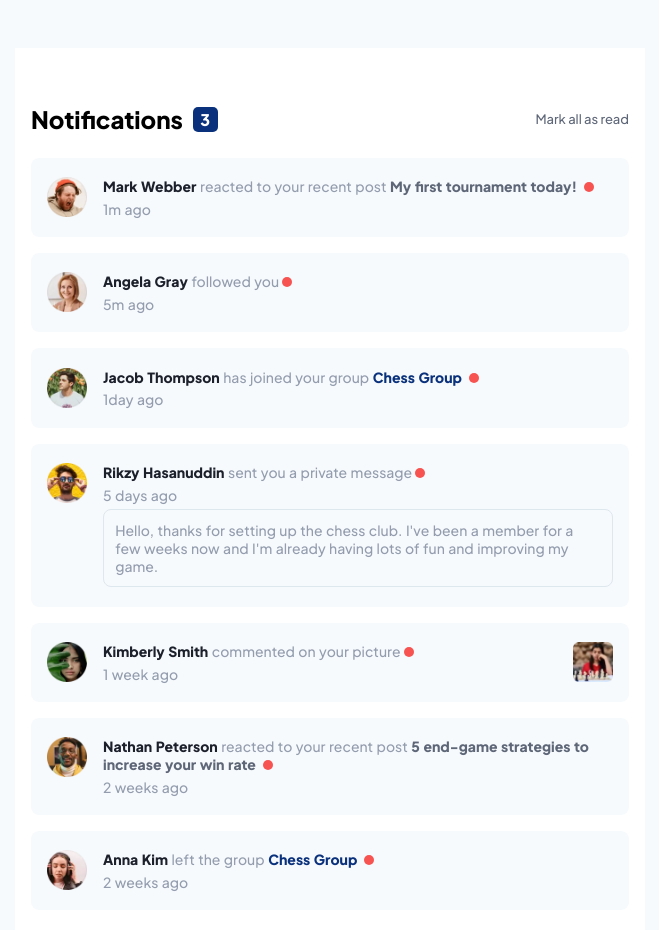
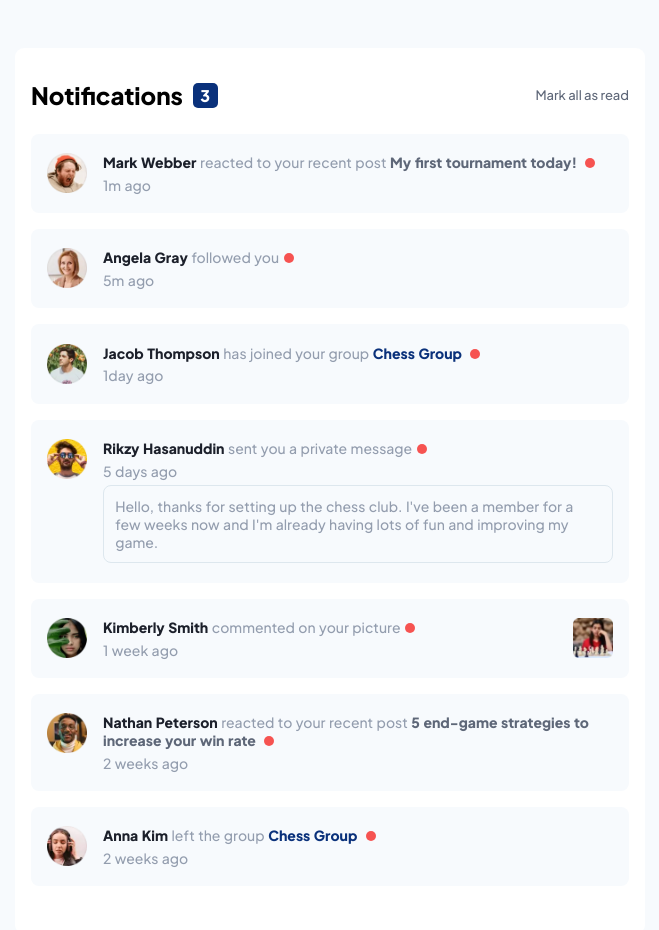
Before and after one commit to Julius-Java/notification-page, a React (Vite) app: page / in a window 1280 px wide. Shown: the top 930 px of the page, without its empty margins (310-969 px from the left). Built offline with nearby package versions, Linux system fonts and the light colour scheme.

Commit message:
Adjust main element

```diff
--- a/src/components/NotificationBox.jsx
+++ b/src/components/NotificationBox.jsx
@@ -1,4 +1,3 @@
-import angelaImg from "../assets/images/avatar-kimberly-smith.png"
 
 
 export default function NotificationBox(props) {
@@ -11,7 +10,7 @@ export default function NotificationBox(props) {
             <div className={'notification ' + (highlightAvatar && "pictureHighlight")}>
                 <div>
                     <p className='notification--text'>
-                        <span className='notification--trigger'>{trigger} </span>
+                        <a href="#" className='notification--trigger'>{trigger} </a>
                         {message}
                         {postHighlight && <span className='notificationHighlight'> {postHighlight} </span>}
                         {groupHighlight && <a href='#' className='groupHighlight'> {groupHighlight} </a>}
--- a/src/index.css
+++ b/src/index.css
@@ -39,10 +39,11 @@ body {
   margin: 0 auto;
   padding: 2em 1em;
   min-height: 10vh;
+  border-radius: 9px;
 }
 
 .top {
-  padding-block: 1.5em;
+  padding-bottom: 1.5em;
   display: flex;
   justify-content: space-between;
   align-items: center;
@@ -96,6 +97,7 @@ body {
 .notification--trigger {
   font-weight: 800;
   color: var(--neutral-dark-blue);
+  text-decoration: none;
 }
 
 .notificationHighlight {
@@ -109,7 +111,7 @@ body {
   background-color: var(--primary-red);
   border-radius: 50px;
   display: inline-block;
-  margin-left: 0.2rem;
+  margin-left: 0.3rem;
 }
 
 .notification--time {
@@ -130,13 +132,18 @@ body {
   justify-content: space-between;
 }
 
+.pictureHighlight img {
+  cursor: pointer;
+
+}
+
 .groupHighlight {
   text-decoration: none;
   color: var(--primary-blue);
   font-weight: 800;
 }
 
-@media (min-width: 700px) {
+@media (min-width: 600px) {
   #root {
     padding-block: 3em;
   }
```
